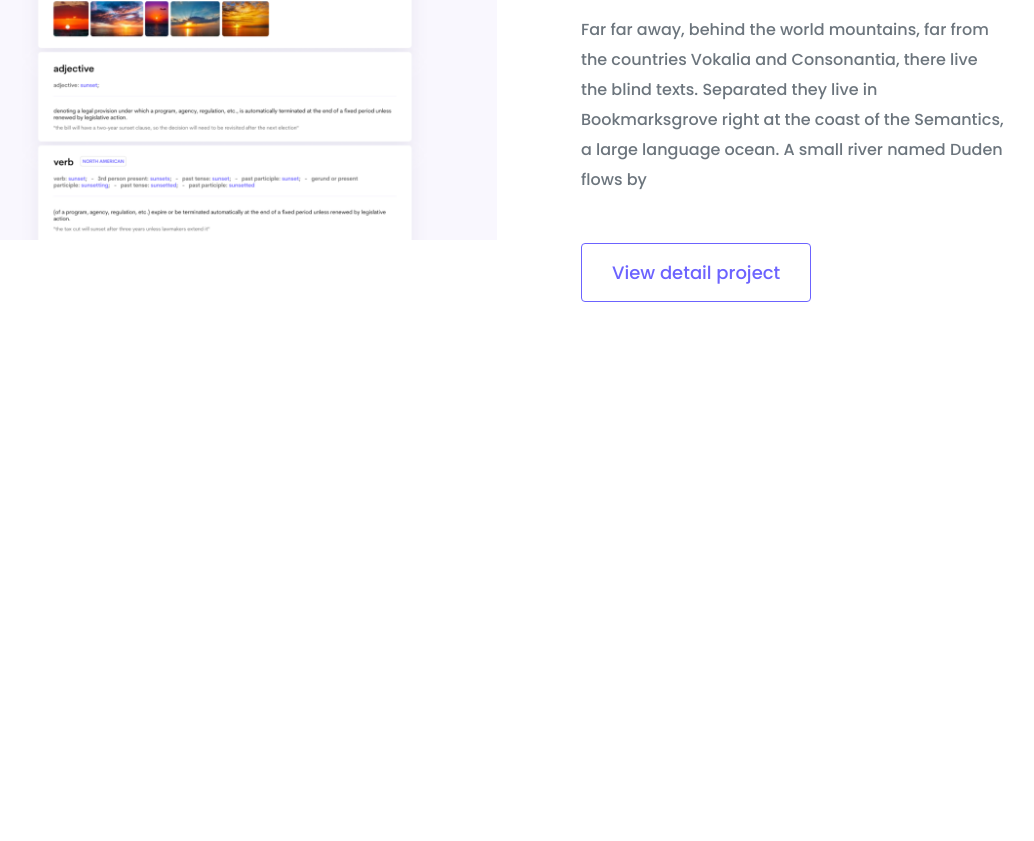
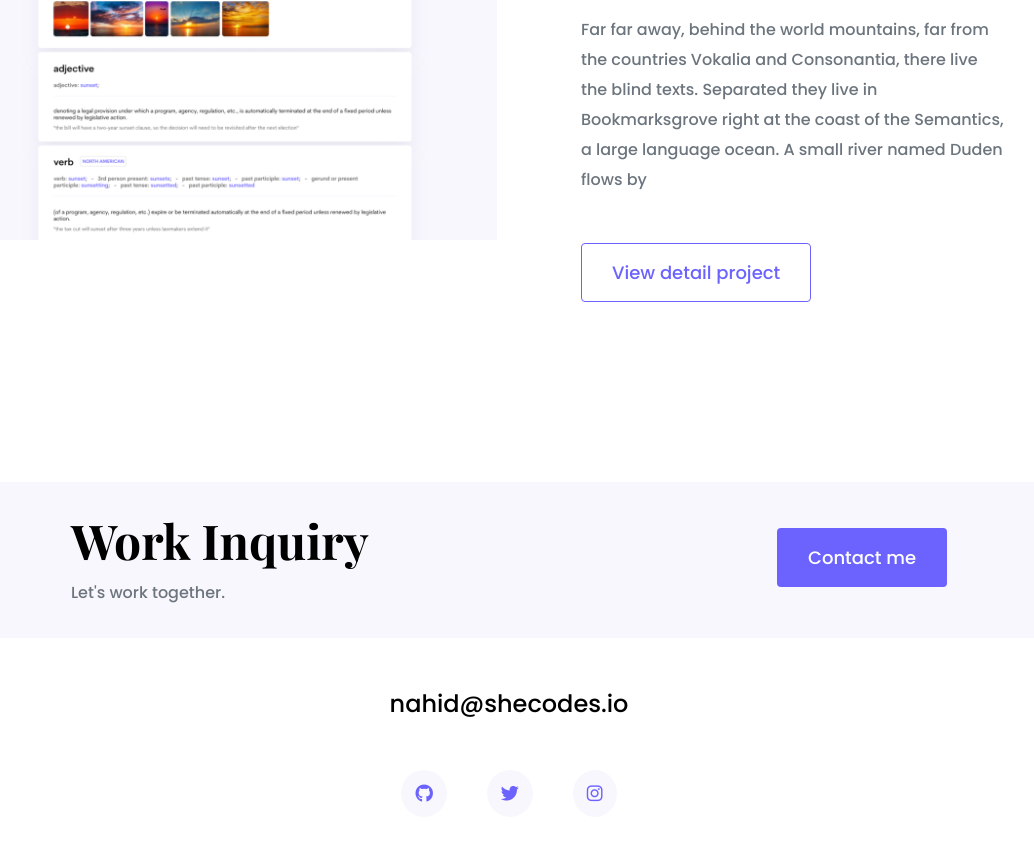
Before and after one commit to nahidshiddo/responsive-portfolio, a plain HTML site: page index.html in a window 1280 px wide. Shown: the part 2557-3398 px from the top of the page, without its empty margins (131-1165 px from the left). Before the commit the page ends 2979 px from the top, so only its background shows below. Drawn offline with nearby package versions, Linux system fonts and the light colour scheme.

Commit message:
Added footer

```diff
--- a/index.html
+++ b/index.html
@@ -127,10 +127,36 @@
 
 
 
+<footer>
+<div class="contact-box d-flex justify-content-between mb-5 d-none d-md-flex">
+    <div>
+    <h4>Work Inquiry</h4>
+    <p class="text-muted">Let's work together.</p>
+    </div>
+    <div>
+    <a href="" class="btn btn-branding mt-3">Contact me</a>
+    </div>
+</div>
+
+    <div class="d-flex justify-content-center mb-5">
+<a href="mailto:nahid@shecodes.io" class="email-link">nahid@shecodes.io</a>
+</div>
+<div class="social-links d-flex justify-content-center">
+    <a href="https://www.github.com" target="_blank">
+       <i class="fa-brands fa-github"></i>
+    </a>
+    <a href="https://www.twitter.com" target="_blank">
+        <i class="fa-brands fa-twitter"></i>
+    </a>
+    <a href="https://www.instagram.com" target="_blank">
+        <i class="fab fa-instagram"></i>
+    </a>
+
+</div>
+</footer>
 
 </div>
 </body>
 
 
-
 </html>
--- a/styles/portfolio.css
+++ b/styles/portfolio.css
@@ -27,6 +27,10 @@ h1{
 
 h2{
     font-size: 64px;
+}
+
+h4{
+    font-size: 48px;
 }
 
 p{
@@ -147,8 +151,46 @@ nav a:hover, nav li.active a{
     color:var(--branding-color);
 }
 
+footer{
+    margin: 60px 0;
+}
+
+footer .contact-box{
+    background:var(--secondary-color);
+    padding: 30px 120px;
+    border-radius: 10px;
+}
+
+footer .contact-box p{
+    margin: 0;
+}
 
 
+
+footer .email-link{
+    text-decoration: none;
+    color: black;
+    font-size: 24px;
+}
+
+footer .email-link:hover{
+    color: var(--branding-color);
+}
+
+footer .social-links a{
+   margin: 0 20px;
+   color: var(--branding-color);
+   background: var(--secondary-color);
+   padding: 10px 14px;
+   font-size: 18px;
+   border-radius: 50%;
+   transition: all 100ms ease-in-out;
+}
+
+footer .social-links a:hover{
+    color:white;
+    background: var(--branding-color);
+}
 
 
 @media (max-width: 900px){
@@ -160,6 +202,10 @@ nav a:hover, nav li.active a{
 
     h2{
     font-size: 44px;
+    }
+
+    h4{
+        font-size: 26px;
     }
 
     .hero{
```
